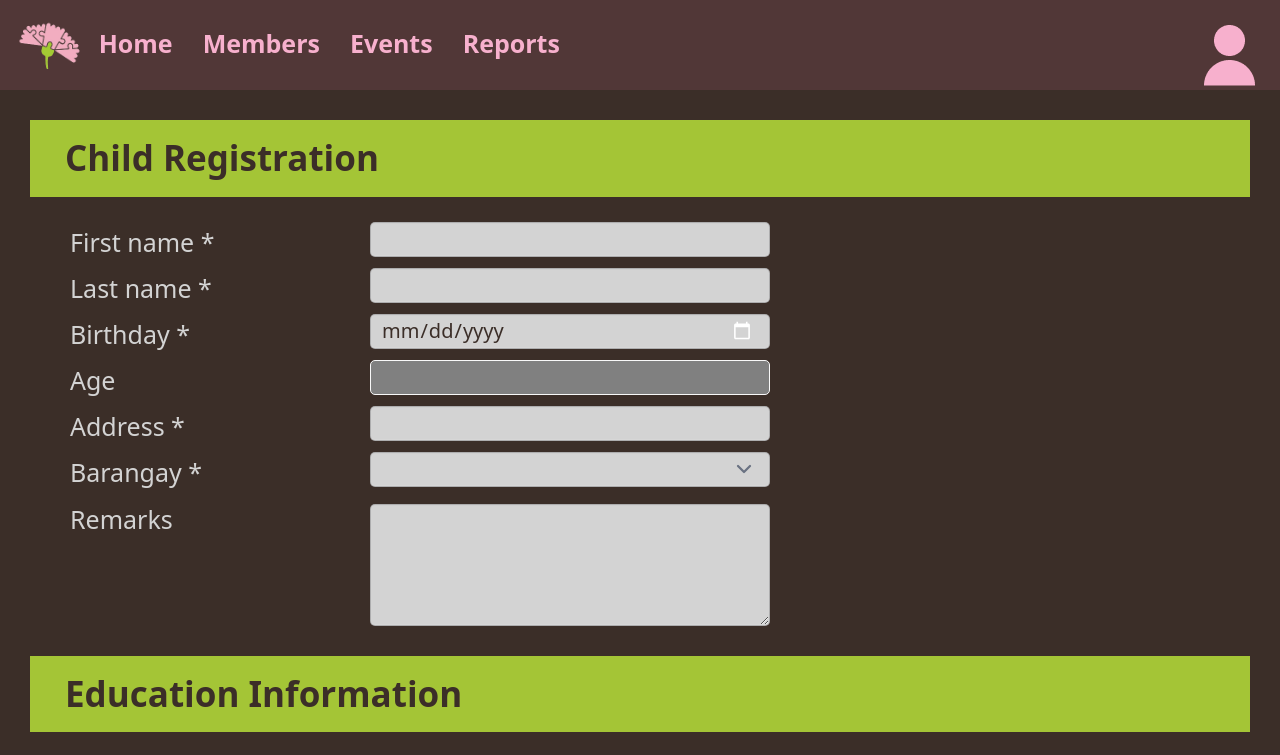
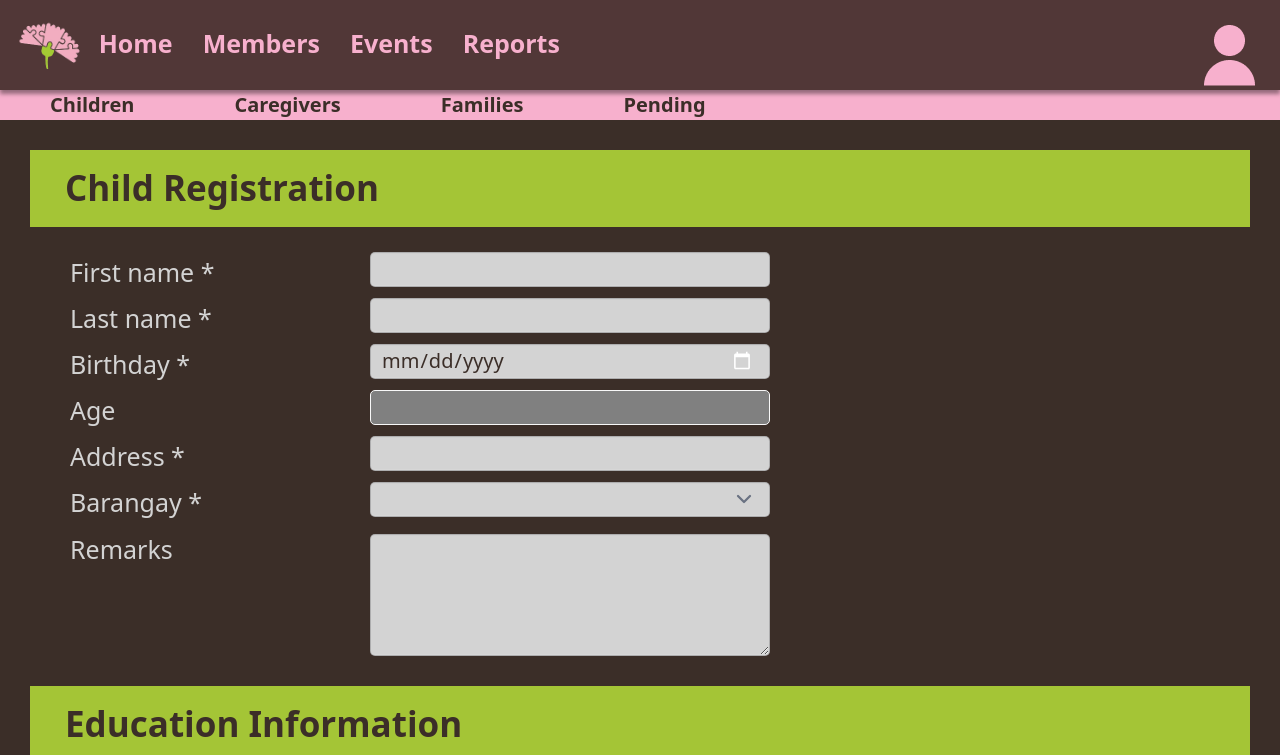
Before and after one commit to kaisaka-dev/kaisaka-web, a SvelteKit app: page /registration/child in a window 1280 px wide. Shown: the top 755 px of the page. Built offline with nearby package versions, Linux system fonts and the light colour scheme.

Commit message:
Added: Subnav (no links yet)

```diff
--- a/src/components/Header.svelte
+++ b/src/components/Header.svelte
@@ -1,7 +1,9 @@
 
 <script>
     let logoimg = '/img/logo.png';
-    let profileimg = '/img/Profile Icon.png'
+    let profileimg = '/img/Profile Icon.png';
+    export let curr_category = "members";
+    export let curr_page = "children";
 </script>
 
 <div id = "navbar" style="font-weight:bold">
@@ -46,13 +48,34 @@
 
 </div>
 
+<div id="subnav">
+    {#if curr_category === "members"}
+        <ul>
+            <li><a>Children</a></li>
+            <li><a>Caregivers</a></li>
+            <li><a>Families</a></li>
+            <li><a>Pending</a></li>
+        </ul>
+    {/if}
+
+    {#if curr_category === "events"}
+        <ul>
+            <li><a>Target Events</a></li>
+            <li><a>Conducted Events</a></li>
+        </ul>
+    {/if}
+</div>
+
 <style>
 
     #navbar {
+        position: relative;
         background-color : #513737;
         display:flex;
         padding: 10px;
         height: 90px;
+        box-shadow: 0 4px 4px rgba(0, 0, 0, 0.4);
+        z-index: 2;
     }
 
     a, .navlink {
@@ -79,4 +102,45 @@
         margin-left: auto;
     }
 
+    #subnav {
+        position: relative;
+        background-color: var(--pink);
+        height: auto;
+        z-index: 1;
+    }
+
+
+    #subnav li:hover {
+        background-color: rgb(123, 88, 102);
+        transition: 0.3s;
+    }
+
+    #subnav ul {
+        display: flex;
+        flex-direction: row;
+        margin: 0;
+        list-style: none;
+    }
+
+    #subnav li {
+        display: flex;
+        align-items: center;
+        margin: 0;
+        padding: 0 2rem;
+        height: 100%;
+    }
+
+    #subnav a {
+        display: flex;
+        align-items: center;
+        height: 100%;
+        padding: 0 10px;
+        color: var(--background);
+        font-weight: bold;
+        font-size: var(--small-text);
+        text-decoration: none;
+    }
+
+
+
 </style>
```
